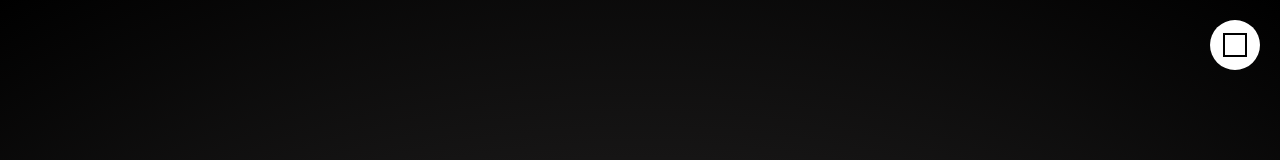
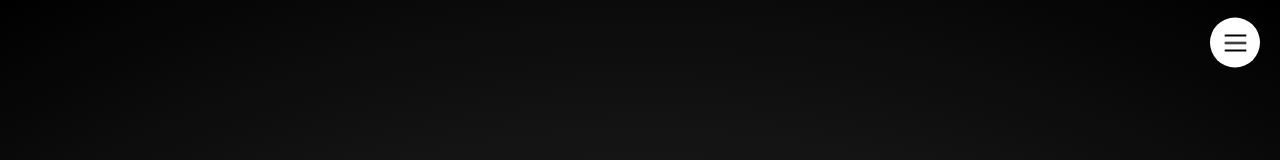
Before and after one commit to Ironessence/portfolio-v2, a React (Create React App) app: page / in a window 1280 px wide. Shown: the top 160 px of the page. Built offline with nearby package versions, Linux system fonts and the light colour scheme.

Commit message:
work on navigation icon

```diff
--- a/src/navigation/Navigation.jsx
+++ b/src/navigation/Navigation.jsx
@@ -1,77 +1,45 @@
 import React, { useEffect, useState } from "react";
-import styled from "styled-components";
-
-const Navigation = () => {
-
-    const [showNav, setShowNav] = useState(false);
-    const [scrollPosition, setScrollPosition] = useState(0);
-
-    const handleScroll = () => {
-        const position = window.pageYOffset;
-        setScrollPosition(position);
-
-        if (position > scrollPosition) {
-            setShowNav(true);
-        } else {
-            setShowNav(false);
-        }
-    }
-
-    useEffect(() => {
-        window.addEventListener('scroll', handleScroll, {passive: true});
-
-        return () => {
-            window.removeEventListener('scroll', handleScroll)
-        }
-    }, [])
-
-    useEffect(() => {
-        console.log(showNav);
-    }, [showNav])
+import '../styles/Navigation.styles.scss';
+import menuClosedIcon from '../assets/menu-closed.png';
+import menuOpenIcon from '../assets/menu-open.png';
 
 
 
 
 
+const Navigation = () => {
+  const [showNav, setShowNav] = useState(true);
+  const [lastScrollY, setLastScrollY] = useState(0);
+  const [menuOpen, setMenuOpen] = useState(false);
+
+  const controlNavbar = () => {
+    if (typeof window !== 'undefined') {
+      if (window.scrollY > lastScrollY) {
+        setShowNav(false);
+      } else {
+        setShowNav(true);
+      }
+      setLastScrollY(window.scrollY);
+    }
+  };
+
+  useEffect(() => {
+    if (typeof window !== 'undefined') {
+      window.addEventListener('scroll', controlNavbar);
+      return () => {
+        window.removeEventListener('scroll', controlNavbar);
+      };
+    }
+  // eslint-disable-next-line react-hooks/exhaustive-deps
+  }, [lastScrollY]);
+
     return (
-        <Wrapper>
-
-            {!showNav && <Icon>
-                <MenuSquare />
-            </Icon>}
-
-        </Wrapper>
+        <div className='nav-wrapper'>
+           <div className={showNav ? 'visible-nav' : 'not-visible-nav'}>
+                <img src={menuOpen ? menuOpenIcon : menuClosedIcon} id='menu-icon' alt='menu-icon' onClick={() => setMenuOpen(!menuOpen)}  />
+            </div>
+        </div>
     )
 }
 
-const Wrapper = styled.div`
-    background-color: transparent;
-    height: 70px;
-    width: 100%;
-    position: fixed;
-
-
-`
-const Icon = styled.div`
-    background-color: white;
-    height: 50px;
-    width: 50px;
-    border-radius: 50%;
-    margin-left: auto;
-    margin-right: 20px;
-    margin-top: 20px;
-    align-items: center;
-    justify-content: center;
-    display: flex;
-    cursor: pointer;
-
-`
-const MenuSquare = styled.div`
-    background-color: transparent;
-    width: 20px;
-    height: 20px;
-    border: 2px solid black;
-
-`
-
 export default Navigation;
--- a/src/styles/Navigation.styles.scss
+++ b/src/styles/Navigation.styles.scss
@@ -1,17 +1,55 @@
-.nav_wrapper {
-    background-color: rgb(24, 190, 163);
+.nav-wrapper {
+    background-color: transparent;
     height: 70px;
-    width: 100vw;
+    width: 100%;
+    position: fixed;
+}
 
+.visible-nav {
+    background-color: white;
+    height: 50px;
+    width: 50px;
+    border-radius: 50%;
+    margin-left: auto;
+    margin-right: 20px;
+    margin-top: 20px;
+    align-items: center;
+    justify-content: center;
+    display: flex;
+    cursor: pointer;
+    opacity: 1;
+    transition: 0.6s ease all;
+    transform: translateY(-5%);
+}
+
+.not-visible-nav {
+   @extend .visible-nav;
+    opacity: 0;
+    transition: 0.7s ease all;
+
+}
+
+.nav-icon-shape {
+    background-color: transparent;
+    width: 20px;
+    height: 20px;
+    border: 2px solid black;
+}
+
+#menu-icon {
+    width: 25px;
+    height: 25px;
 
 
 }
 
-.visible_nav {
+.menu-icon-on {
+    opacity: 1;
+    transition: 0.7s ease all;
 
 }
 
-.hidden_nav {
-    visibility: hidden;
-    opacity: 0;
+.menu-icon-off {
+    opacity: 1;
+    transition: 0.6s ease all;
 }
```
Also changed, not shown: src/assets/menu-closed.png (added), src/assets/menu-open.png (added).
